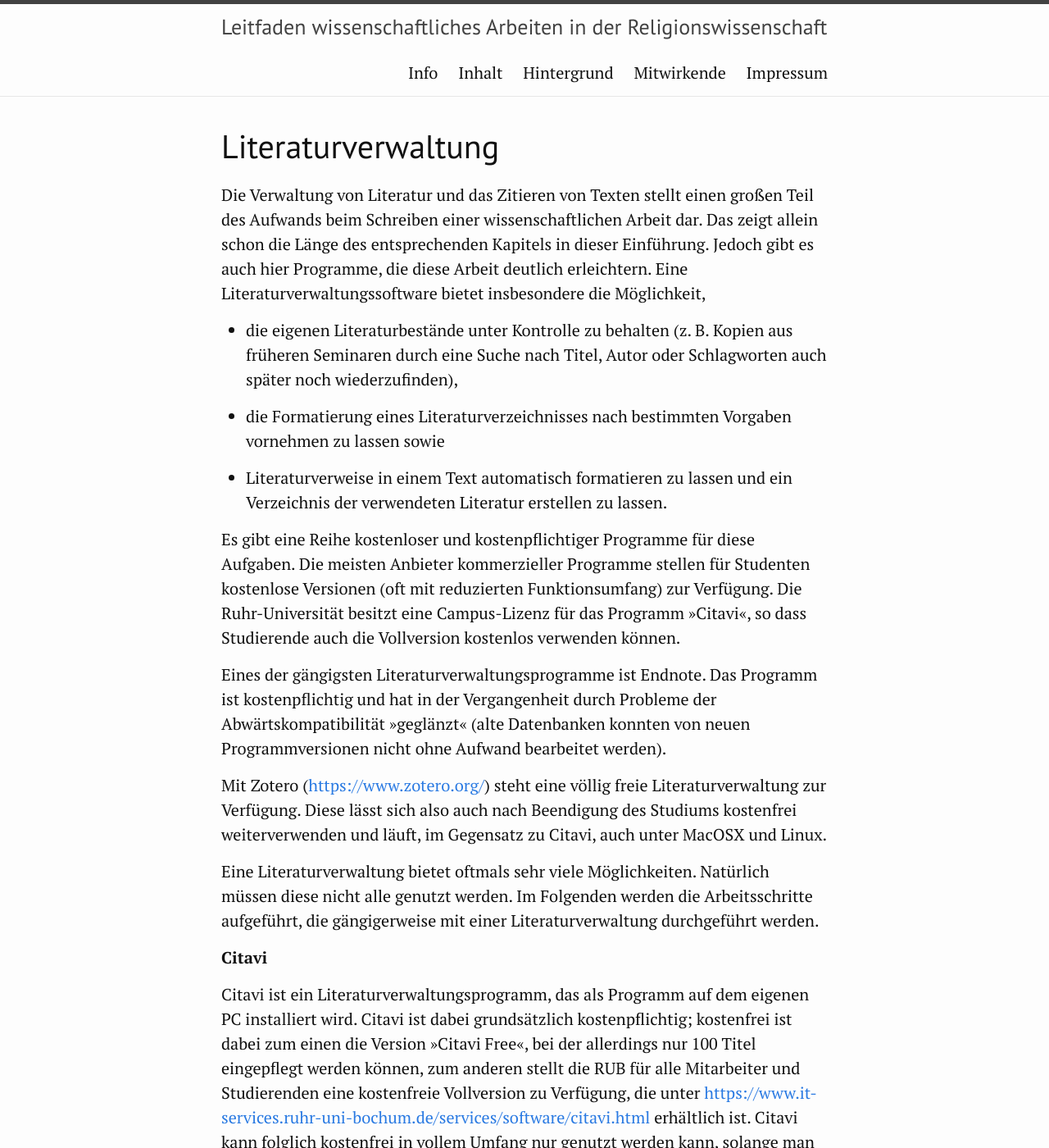
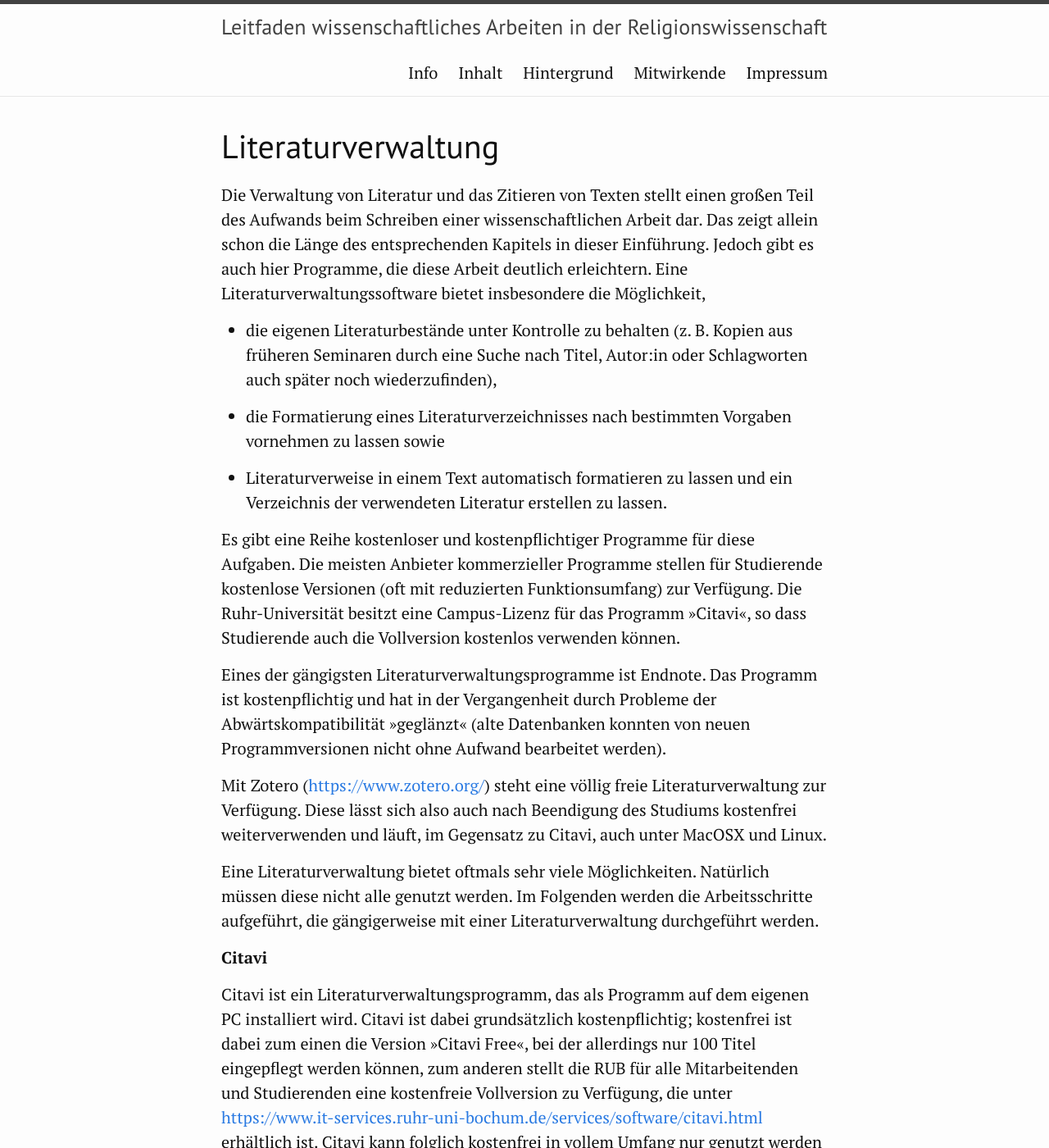
Before and after one commit to CERES-RUB/wissenschaftliches-arbeiten, a Jekyll site: the page built from 07_Literaturverwaltung.md, in a window 1280 px wide and 1400 px high. Shown: the whole window at 82% size. Built offline with Jekyll 4.4.1, drawn with Linux system fonts in a browser that asks for light colours; some of the changed text lies outside the part shown.

Commit message:
Update 07_Literaturverwaltung.md

```diff
--- a/07_Literaturverwaltung.md
+++ b/07_Literaturverwaltung.md
@@ -9,13 +9,13 @@
 
 Die Verwaltung von Literatur und das Zitieren von Texten stellt einen großen Teil des Aufwands beim Schreiben einer wissenschaftlichen Arbeit dar. Das zeigt allein schon die Länge des entsprechenden Kapitels in dieser Einführung. Jedoch gibt es auch hier Programme, die diese Arbeit deutlich erleichtern. Eine Literaturverwaltungssoftware bietet insbesondere die Möglichkeit,
 
--   die eigenen Literaturbestände unter Kontrolle zu behalten (z. B. Kopien aus früheren Seminaren durch eine Suche nach Titel, Autor oder Schlagworten auch später noch wiederzufinden),
+-   die eigenen Literaturbestände unter Kontrolle zu behalten (z. B. Kopien aus früheren Seminaren durch eine Suche nach Titel, Autor:in oder Schlagworten auch später noch wiederzufinden),
 
 -   die Formatierung eines Literaturverzeichnisses nach bestimmten Vorgaben vornehmen zu lassen sowie
 
 -   Literaturverweise in einem Text automatisch formatieren zu lassen und ein Verzeichnis der verwendeten Literatur erstellen zu lassen.
 
-Es gibt eine Reihe kostenloser und kostenpflichtiger Programme für diese Aufgaben. Die meisten Anbieter kommerzieller Programme stellen für Studenten kostenlose Versionen (oft mit reduzierten Funktionsumfang) zur Verfügung. Die Ruhr-Universität besitzt eine Campus-Lizenz für das Programm »Citavi«, so dass Studierende auch die Vollversion kostenlos verwenden können.
+Es gibt eine Reihe kostenloser und kostenpflichtiger Programme für diese Aufgaben. Die meisten Anbieter kommerzieller Programme stellen für Studierende kostenlose Versionen (oft mit reduzierten Funktionsumfang) zur Verfügung. Die Ruhr-Universität besitzt eine Campus-Lizenz für das Programm »Citavi«, so dass Studierende auch die Vollversion kostenlos verwenden können.
 
 Eines der gängigsten Literaturverwaltungsprogramme ist Endnote. Das Programm ist kostenpflichtig und hat in der Vergangenheit durch Probleme der Abwärtskompatibilität »geglänzt« (alte Datenbanken konnten von neuen Programmversionen nicht ohne Aufwand bearbeitet werden).
 
@@ -25,7 +25,7 @@
 
 **Citavi**
 
-Citavi ist ein Literaturverwaltungsprogramm, das als Programm auf dem eigenen PC installiert wird. Citavi ist dabei grundsätzlich kostenpflichtig; kostenfrei ist dabei zum einen die Version »Citavi Free«, bei der allerdings nur 100 Titel eingepflegt werden können, zum anderen stellt die RUB für alle Mitarbeiter und Studierenden eine kostenfreie Vollversion zu Verfügung, die unter <https://www.it-services.ruhr-uni-bochum.de/services/software/citavi.html> erhältlich ist. Citavi kann folglich kostenfrei in vollem Umfang nur genutzt werden kann, solange man Studierender oder Mitarbeiter der RUB ist. Die dort eingepflegten Datensätze können aber exportiert und mit mittlerem Aufwand in andere Literaturverwaltungen übertragen werden. Citavi besticht durch seine intuitive Nutzbarkeit und seine breiten Funktionen (Ideen- und Exzerptverwaltung, To-Do-Listen u. a.). Voreingestellte Zitationsstile sind vorhanden, diese können vergleichsweise einfach modifiziert oder ergänzt werden. Bei Problemen steht der Support der Herstellerfirma zur Verfügung.
+Citavi ist ein Literaturverwaltungsprogramm, das als Programm auf dem eigenen PC installiert wird. Citavi ist dabei grundsätzlich kostenpflichtig; kostenfrei ist dabei zum einen die Version »Citavi Free«, bei der allerdings nur 100 Titel eingepflegt werden können, zum anderen stellt die RUB für alle Mitarbeitenden und Studierenden eine kostenfreie Vollversion zu Verfügung, die unter <https://www.it-services.ruhr-uni-bochum.de/services/software/citavi.html> erhältlich ist. Citavi kann folglich kostenfrei in vollem Umfang nur genutzt werden kann, solange man Studierende:r oder Mitarbeitende:r der RUB ist. Die dort eingepflegten Datensätze können aber exportiert und mit mittlerem Aufwand in andere Literaturverwaltungen übertragen werden. Citavi besticht durch seine intuitive Nutzbarkeit und seine breiten Funktionen (Ideen- und Exzerptverwaltung, To-Do-Listen u. a.). Voreingestellte Zitationsstile sind vorhanden, diese können vergleichsweise einfach modifiziert oder ergänzt werden. Bei Problemen steht der Support der Herstellerfirma zur Verfügung.
 
 Citavi kann momentan nur unter Windows genutzt werden. Eine Version für Mac sowie eine serverbasierte Version, die auch unter Linux uneingeschränkt genutzt werden kann, sind in Arbeit bzw. in Planung, aber bisher nicht erschienen.
 
@@ -41,9 +41,9 @@
 
 ![Eintrag in einer Literaturdatenbank](images/Zotero.png)
 
-Der erste Schritt ist das Erfassen von Literatur in der Literaturdatenbank. Dazu werden die Informationen eines Buchs, eines Zeitschriftenaufsatzes oder einer anderen Textquelle in allgemeiner Form eingegeben. Die spätere Formatierung spielt hier noch keine Rolle. Bei einer Erfassung des Autors als »Weber, Max« kann später nach Belieben der Autor als »Weber, Max«, »Max Weber« oder »Weber, M.« ausgegeben werden. Die Trennung von Bedeutung und Formatierung ist vergleichbar mit den Formatvorlagen einer Textverarbeitung, nur sind die Möglichkeiten hier wesentlich größer.
+Der erste Schritt ist das Erfassen von Literatur in der Literaturdatenbank. Dazu werden die Informationen eines Buchs, eines Zeitschriftenaufsatzes oder einer anderen Textquelle in allgemeiner Form eingegeben. Die spätere Formatierung spielt hier noch keine Rolle. Bei einer Erfassung von Autor:in als »Weber, Max« kann später nach Belieben der Autor als »Weber, Max«, »Max Weber« oder »Weber, M.« ausgegeben werden. Die Trennung von Bedeutung und Formatierung ist vergleichbar mit den Formatvorlagen einer Textverarbeitung, nur sind die Möglichkeiten hier wesentlich größer.
 
-Es bietet sich an, die erfasste Literatur gleich mit der zugehörigen Kopie oder einer zugehörigen Datei zu verknüpfen. So lässt sich auch später noch ein Aufsatz leicht wiederfinden, den man vor längerer Zeit gelesen hatte. Im Prinzip stellt dies den Aufbau einer privaten kleinen Bibliothek dar. Jede Kopie muss mit einer kurzen Signatur versehen werden (z. B. aus Autor und Erscheinungsjahr gebildet), die der Signatur in der Literaturverwaltung entspricht. Wenn dann die Kopien nach Signatur geordnet abgeheftet werden, lässt sich leicht der passende Text zu einem Eintrag in der Literaturdatenbank finden. Bei elektronischen Dokumenten ist dies meist noch einfacher; hier kann oft per Knopfdruck aus der Literaturverwaltung heraus die zugehörige Datei geöffnet werden.
+Es bietet sich an, die erfasste Literatur gleich mit der zugehörigen Kopie oder einer zugehörigen Datei zu verknüpfen. So lässt sich auch später noch ein Aufsatz leicht wiederfinden, den man vor längerer Zeit gelesen hatte. Im Prinzip stellt dies den Aufbau einer privaten kleinen Bibliothek dar. Jede Kopie muss mit einer kurzen Signatur versehen werden (z. B. aus Autor:in und Erscheinungsjahr gebildet), die der Signatur in der Literaturverwaltung entspricht. Wenn dann die Kopien nach Signatur geordnet abgeheftet werden, lässt sich leicht der passende Text zu einem Eintrag in der Literaturdatenbank finden. Bei elektronischen Dokumenten ist dies meist noch einfacher; hier kann oft per Knopfdruck aus der Literaturverwaltung heraus die zugehörige Datei geöffnet werden.
 
 Einige Programme bieten in Verbindung mit Internet-Katalogen die Möglichkeit an, die Literaturdaten direkt zu importieren. Dies erspart einiges an Tipparbeit, wenn beispielsweise ein Eintrag aus einem Bibliothekskatalog direkt in die Literaturverwaltung übernommen werden kann.
 
```
Also changed, not shown: other parts of 07_Literaturverwaltung.md (+1 -1 lines).
